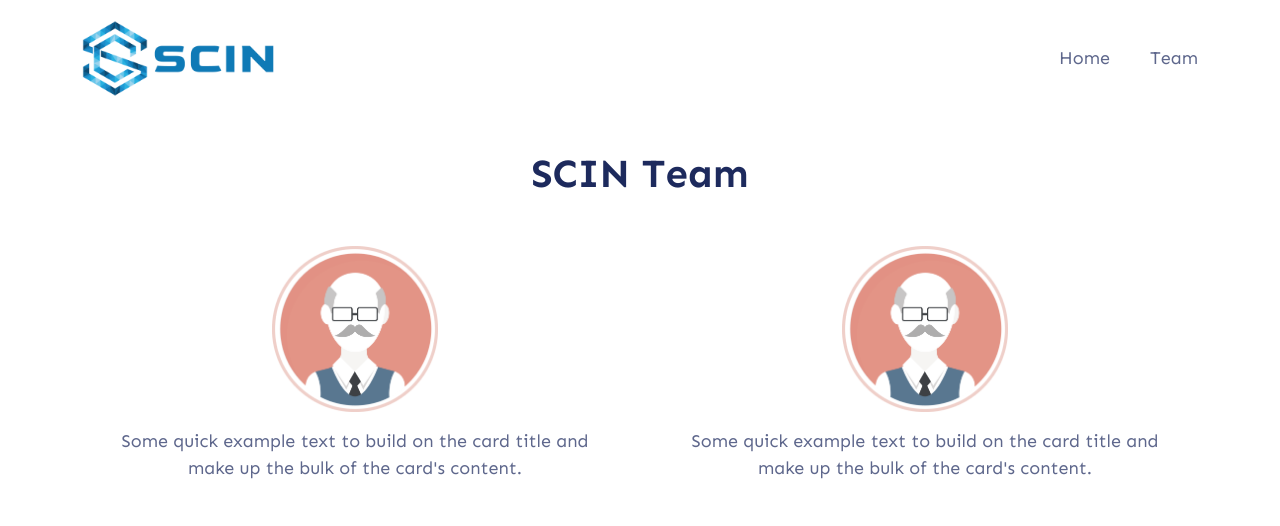
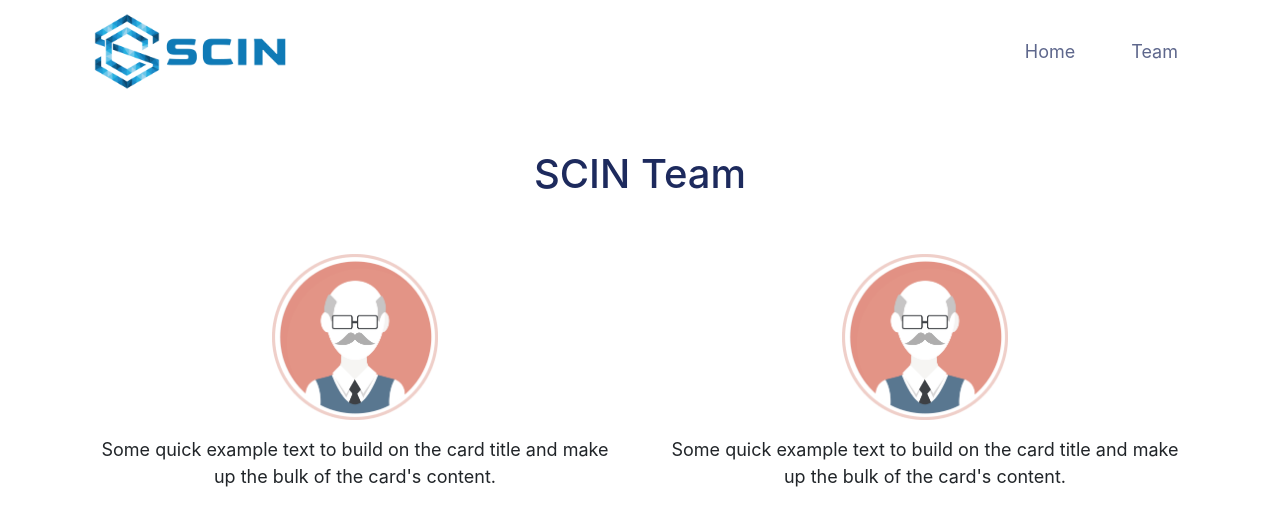
Before and after one commit to scinhq/landing-page, a Next.js app: page /team in a window 1280 px wide. Shown: the top 526 px of the page. Built offline with nearby package versions, Linux system fonts and the light colour scheme.

Commit message:
Install bootstrap, Fix Navbar

```diff
--- a/package.json
+++ b/package.json
@@ -13,6 +13,7 @@
   "dependencies": {
     "@types/node": "^17.0.19",
     "@types/react": "^17.0.39",
+    "bootstrap": "^5.1.3",
     "next": "12.1.0",
     "react": "17.0.2",
     "react-dom": "17.0.2",
--- a/src/assets/styles/globals.css
+++ b/src/assets/styles/globals.css
@@ -1,3 +1,4 @@
+@import url('https://fonts.googleapis.com/css2?family=Hind+Siliguri:wght@300;400;500;600;700&family=Sen:wght@400;700;800&display=swap');
 html,
 body {
   padding: 0;
--- a/src/components/Navbar.tsx
+++ b/src/components/Navbar.tsx
@@ -11,7 +11,8 @@ export default function Navbar() {
           <div className="container">
             <div className="row align-items-center">
               <div className="col-lg-12">
-                <nav className="navbar navbar-expand-lg">
+                <nav className="navbar fixed-top navbar-expand-lg bg-white">
+                  <div className="container">
                     <Link href="./" passHref>
                       <a className="navbar-brand">
                         <div style={{ width: '12rem' }}>
@@ -26,39 +27,22 @@ export default function Navbar() {
                         </div>
                       </a>
                     </Link>
-                  <button
-                    className="navbar-toggler"
-                    type="button"
-                    data-toggle="collapse"
-                    data-target="#navbarSupportedContent"
-                    aria-controls="navbarSupportedContent"
-                    aria-expanded="false"
-                    aria-label="Toggle navigation"
-                  >
-                    <span className="toggler-icon"></span>
-                    <span className="toggler-icon"></span>
-                    <span className="toggler-icon"></span>
-                  </button>
-
-                  <div
-                    className="collapse navbar-collapse sub-menu-bar"
-                    id="navbarSupportedContent"
-                  >
-                    <ul id="nav" className="navbar-nav ml-auto">
+                    {/* left adjusted links */}
+                    <div className="" id="navbarSupportedContent">
+                      <ul className="navbar-nav mr-auto">
                         <li className="nav-item">
                           <Link href="./" passHref>
-                          <a>Home</a>
+                            <a className="nav-link">Home</a>
                           </Link>
                         </li>
                         <li className="nav-item">
                           <Link href="/team" passHref>
-                          <a>Team</a>
+                            <a className="nav-link">Team</a>
                           </Link>
                         </li>
                       </ul>
                     </div>
-
-                  {/* <!-- navbar collapse --> */}
+                  </div>
                 </nav>
                 {/* <!-- navbar --> */}
               </div>
--- a/src/pages/_app.tsx
+++ b/src/pages/_app.tsx
@@ -1,8 +1,8 @@
-import '../assets/styles/globals.css';
-import '../assets/styles/home/bootstrap-5.0.0-alpha-2.min.css';
 import '../assets/styles/home/LineIcons.2.0.css';
 import '../assets/styles/home/animate.css';
 import '../assets/styles/home/main.css';
+import 'bootstrap/dist/css/bootstrap.css';
+import '../assets/styles/globals.css';
 import { useRouter } from 'next/router';
 import { useEffect } from 'react';
 import Script from 'next/script';
```
Also changed, not shown: 1 other file (tests, documents, lock files or other folders). Lines whose indentation alone changed are shown as unchanged.
